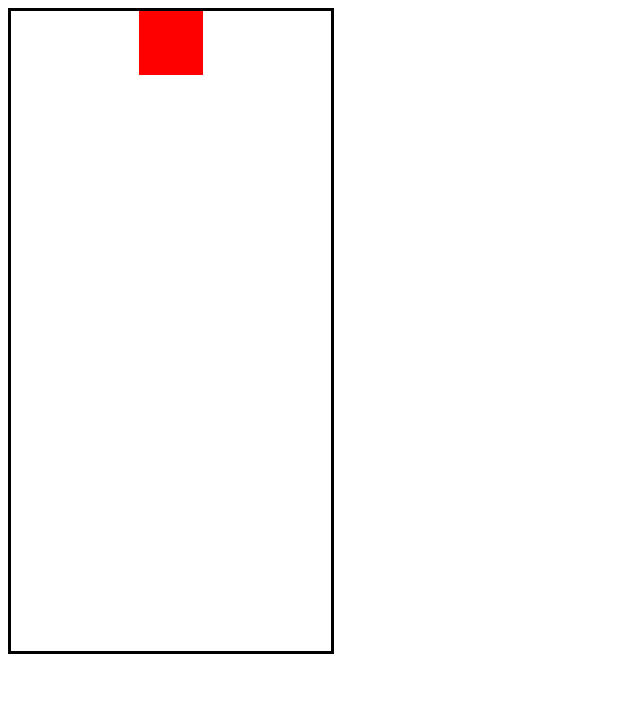
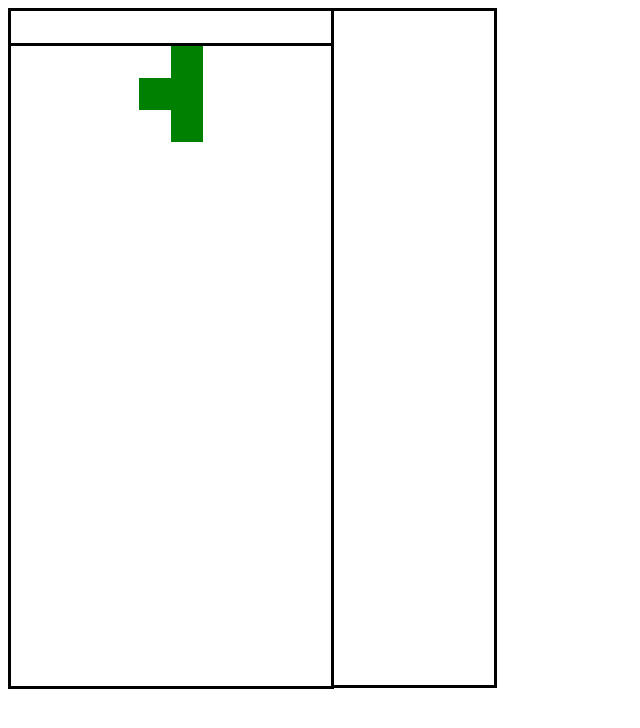
Before and after one commit to NoDealer/TypeScriptTetris, a React app: page / in a window 1280 px wide. Shown: the top 728 px of the page, without its empty margins (0-640 px from the left). Built offline with nearby package versions, Linux system fonts and the light colour scheme.

Commit message:
Added state and control panel(they do nothing now thought)

```diff
--- a/src/Tetris/Board.tsx
+++ b/src/Tetris/Board.tsx
@@ -1,12 +1,12 @@
 import React, { CSSProperties } from 'react'
 import { Cell } from './Cell'
-import { Figure, Tetramino } from './Element'
+import { Figure } from './Element'
 
 type BoardProps = {
   rowNum: number
   colNum: number
   currentBoard: string[][]
-  shape: Tetramino
+  shape: string[][]
   figurePosX: number
   figurePosY: number
 }
--- /dev/null
+++ b/src/Tetris/ControlPanel.tsx
@@ -0,0 +1,14 @@
+import React, { CSSProperties } from 'react'
+
+export class ControlPanel extends React.Component {
+  ControlPanelStyle: CSSProperties = {
+    width: '40vh',
+    height: '4vh',
+    border: 'solid',
+    borderBottom: 'none',
+  }
+
+  render() {
+    return <div style={this.ControlPanelStyle} />
+  }
+}
--- a/src/Tetris/Element.tsx
+++ b/src/Tetris/Element.tsx
@@ -4,7 +4,7 @@ import { Cell } from './Cell'
 type ElementProps = {
   boardPosX: number
   boardPosY: number
-  shape: Tetramino
+  shape: string[][]
 }
 
 export type Tetramino = {
@@ -14,57 +14,44 @@ export type Tetramino = {
 export type Element = {
   posX: number
   posY: number
-  shape: Tetramino
+  shape: string[][]
 }
 
-export const Shapes: Tetramino[] = [
-  {
-    Shape: [
+//All tetramino variants
+export const Shapes: string[][][] = [
+  [
     ['red', 'red'],
     ['red', 'red'],
   ],
-  },
 
-  {
-    Shape: [
+  [
     ['white', 'green'],
     ['green', 'green'],
     ['white', 'green'],
   ],
-  },
 
-  {
-    Shape: [
+  [
     ['white', 'blue'],
     ['blue', 'blue'],
     ['blue', 'white'],
   ],
-  },
 
-  {
-    Shape: [
+  [
     ['white', 'orange', 'orange'],
     ['orange', 'orange', 'white'],
   ],
-  },
 
-  {
-    Shape: [['yellow', 'yellow', 'yellow', 'yellow']],
-  },
+  [['yellow', 'yellow', 'yellow', 'yellow']],
 
-  {
-    Shape: [
+  [
     ['pink', 'pink', 'pink'],
     ['white', 'white', 'pink'],
   ],
-  },
 
-  {
-    Shape: [
+  [
     ['cyan', 'cyan', 'cyan'],
     ['cyan', 'white', 'white'],
   ],
-  },
 ]
 
 export class Figure extends React.Component<ElementProps> {
@@ -80,13 +67,13 @@ export class Figure extends React.Component<ElementProps> {
           left: `${4 * this.props.boardPosX}vh`,
           top: `${4 * this.props.boardPosY}vh`,
           display: 'grid',
-          gridTemplateColumns: `repeat(${this.props.shape.Shape[0].length},4vh)`,
+          gridTemplateColumns: `repeat(${this.props.shape[0].length},4vh)`,
         }}
         className={'tetramino'}
       >
-        {this.props.shape.Shape.map((rows, i) =>
+        {this.props.shape.map((rows, i) =>
           rows.map((col, j) => (
-            <Cell Color={this.props.shape.Shape[i][j]} key={`f${i}+${j}`} />
+            <Cell Color={this.props.shape[i][j]} key={`f${i}+${j}`} />
           ))
         )}
       </div>
@@ -95,7 +82,7 @@ export class Figure extends React.Component<ElementProps> {
 }
 
 export class FigureFactory {
-  static GetRandomTetramino(): Tetramino {
+  static GetRandomTetramino(): string[][] {
     return Shapes[Math.floor(Math.random() * (Shapes.length + 1))]
   }
 }
--- /dev/null
+++ b/src/Tetris/StatePanel.tsx
@@ -0,0 +1,15 @@
+import React, { CSSProperties } from 'react'
+
+export class StatePanel extends React.Component {
+  StatePanelStyle: CSSProperties = {
+    width: '20vh',
+    height: '84.3vh',
+    border: 'solid',
+    borderLeft: 'none',
+    float: 'left',
+  }
+
+  render() {
+    return <div style={this.StatePanelStyle} />
+  }
+}
--- a/src/Tetris/Tetris.tsx
+++ b/src/Tetris/Tetris.tsx
@@ -1,11 +1,14 @@
 import React from 'react'
 import { Board } from './Board'
-import { FigureFactory, Tetramino } from './Element'
+import { ControlPanel } from './ControlPanel'
+import { StatePanel } from './StatePanel'
+import { FigureFactory } from './Element'
 
+// eslint-disable-next-line @typescript-eslint/ban-types
 type TetrisProp = {}
 
 type TetrisState = {
-  shape: Tetramino
+  shape: string[][]
   posX: number
   posY: number
 }
@@ -28,7 +31,7 @@ export class Tetris extends React.Component<TetrisProp, TetrisState> {
   constructor(props: TetrisProp) {
     super(props)
     this.state = {
-      shape: FigureFactory.GetRandomTetramino(),
+      shape: [[]],
       posX: 4,
       posY: 0,
     }
@@ -36,11 +39,12 @@ export class Tetris extends React.Component<TetrisProp, TetrisState> {
 
   board: string[][] = this.CreateDefaultBoard()
 
+  // eslint-disable-next-line @typescript-eslint/no-empty-function
   GameLoop(): void {}
 
   CanMoveInDirection(x: number, y: number): boolean {
     let movePossible = true
-    this.state.shape.Shape.map((row, i) => {
+    this.state.shape.map((row, i) => {
       row.map((col, j) => {
         //Detect border collision
         if (
@@ -53,7 +57,7 @@ export class Tetris extends React.Component<TetrisProp, TetrisState> {
         }
         //Detect block collision
         if (
-          this.state.shape.Shape[i][j] != 'white' &&
+          this.state.shape[i][j] != 'white' &&
           this.board[i + y + this.state.posY][j + x + this.state.posX] !=
             'white'
         ) {
@@ -72,15 +76,17 @@ export class Tetris extends React.Component<TetrisProp, TetrisState> {
   }
 
   Rotate() {
-    const shape = this.rotateLeft(this.state.shape.Shape)
-    this.setState({ shape: { Shape: [[]] } })
-    this.setState({ shape: { Shape: shape } })
+    const shape = this.rotateLeft(this.state.shape)
+    //Clear previous element
+    this.setState({ shape: [[]] })
+    //Draw it again
+    this.setState({ shape: shape })
   }
 
   rotateLeft(array: string[][]): string[][] {
     const result: string[][] = []
     array.forEach(function (a, i, aa) {
-      a.forEach(function (b, j, bb) {
+      a.forEach(function (b, j) {
         result[j] = result[j] || []
         result[j][aa.length - i - 1] = b
       })
@@ -90,6 +96,7 @@ export class Tetris extends React.Component<TetrisProp, TetrisState> {
 
   componentDidMount() {
     document.addEventListener('keydown', this.keyPressHandle)
+    this.setState({ shape: FigureFactory.GetRandomTetramino() })
   }
 
   keyPressHandle = (event: KeyboardEvent) => {
@@ -130,6 +137,9 @@ export class Tetris extends React.Component<TetrisProp, TetrisState> {
 
   render() {
     return (
+      <div>
+        <div id={'contolSide'} style={{ float: 'left' }}>
+          <ControlPanel />
           <Board
             figurePosX={this.state.posX}
             figurePosY={this.state.posY}
@@ -138,6 +148,9 @@ export class Tetris extends React.Component<TetrisProp, TetrisState> {
             colNum={this.colNum}
             currentBoard={this.board}
           />
+        </div>
+        <StatePanel />
+      </div>
     )
   }
 }
```
Also changed, not shown: 1 other file (tests, documents, lock files or other folders). Lines whose indentation alone changed are shown as unchanged.
